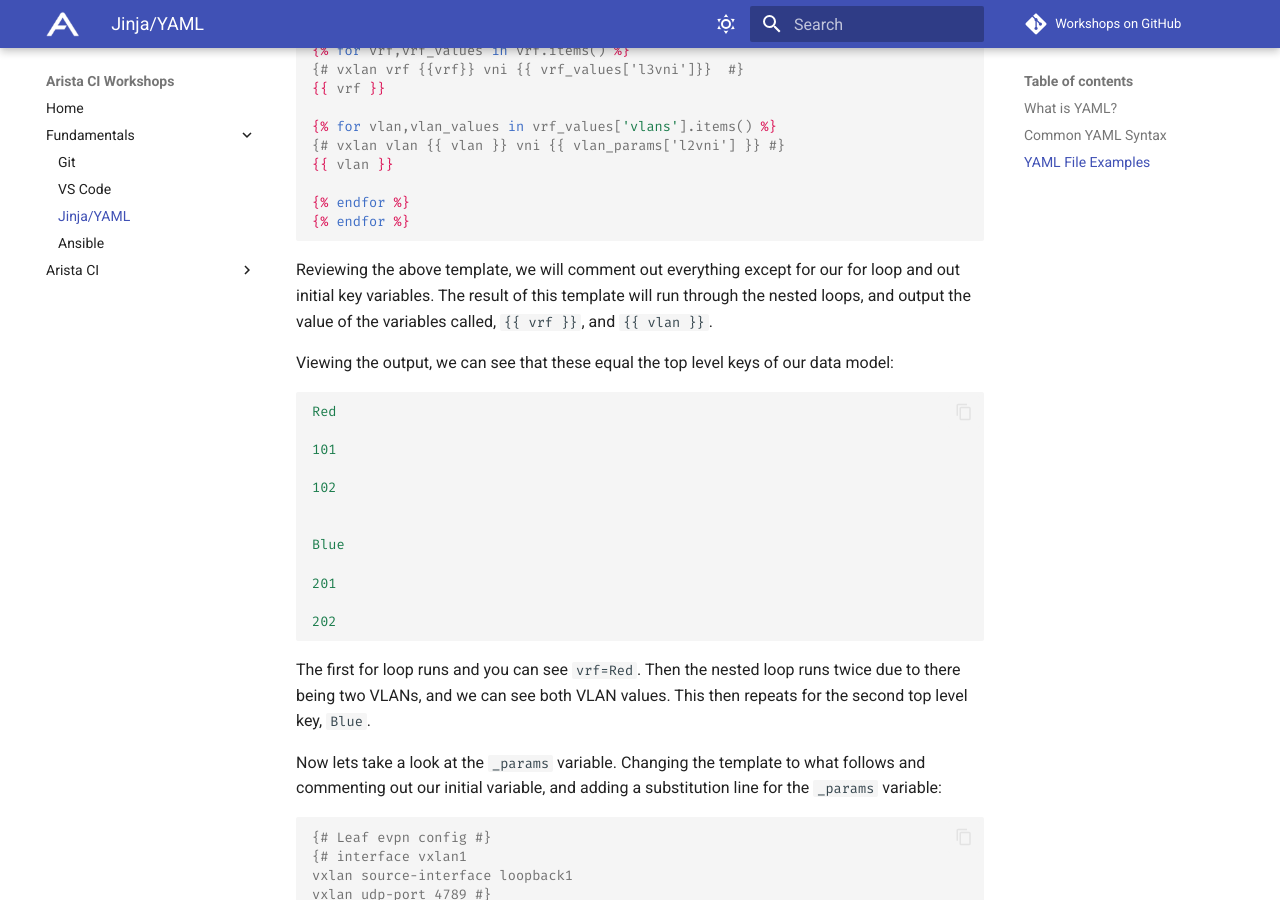
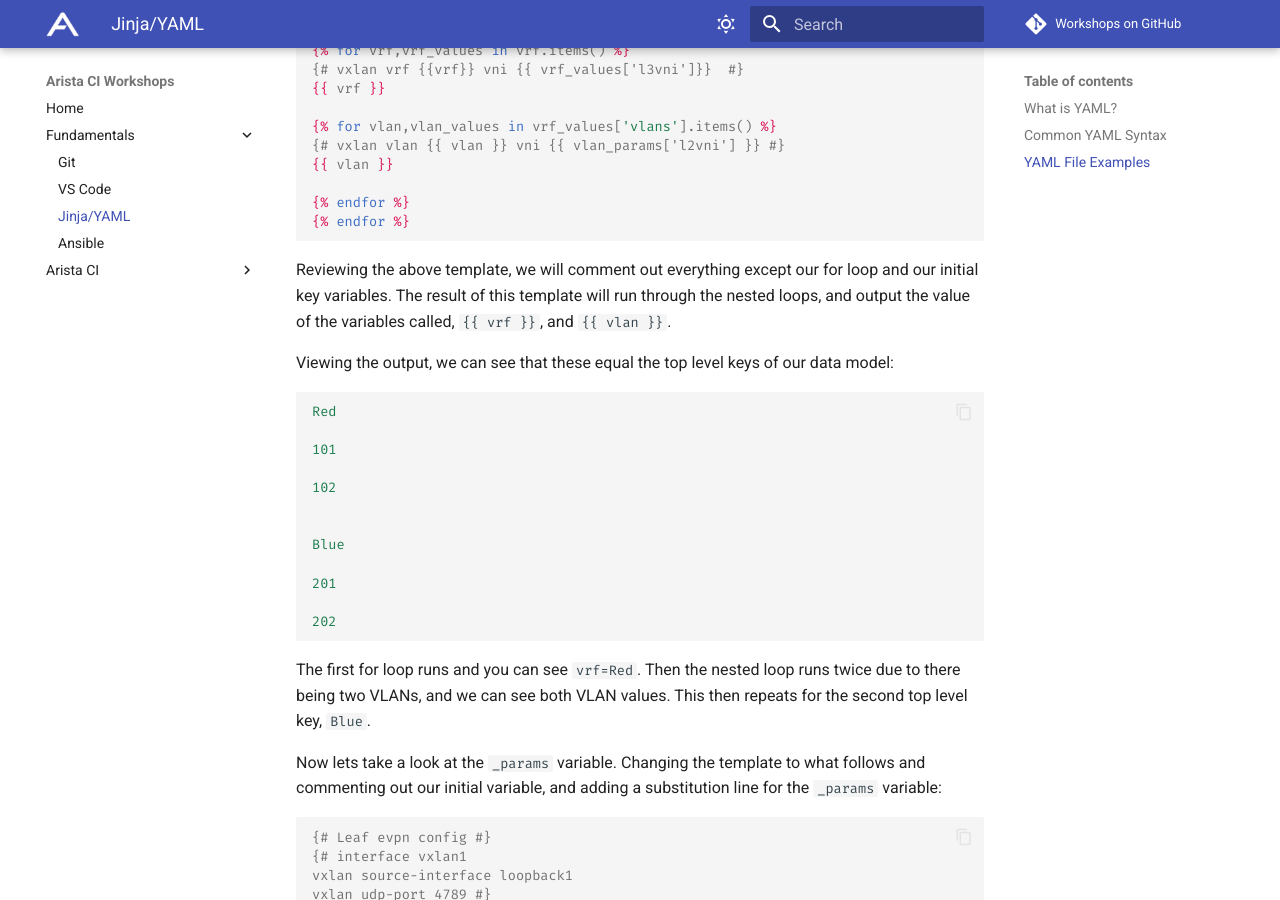
Before and after one commit to aristanetworks/avd-workshops, an MkDocs documentation site: the page built from workshops/jinja-yaml.md, in a window 1280 px wide and 900 px high, scrolled down 20046 px. Built offline with MkDocs 1.6.1 and Material for MkDocs 9.7.7, drawn with Linux system fonts in a browser that asks for light colours; emoji names are drawn with the system emoji font; comment, search, counter and statistics services are not loaded.

Commit message:
jinja-yaml - remove a for and change out to our
jinja-yaml - remove a for and change out to our

````diff
--- a/workshops/jinja-yaml.md
+++ b/workshops/jinja-yaml.md
@@ -965,7 +965,7 @@ vxlan udp-port 4789 #}
 {% endfor %}
 ```
 
-Reviewing the above template, we will comment out everything except for our for loop and out initial key variables. The result of this template will run through the nested loops, and output the value of the variables called, `{{ vrf }}`, and `{{ vlan }}`.
+Reviewing the above template, we will comment out everything except our for loop and our initial key variables. The result of this template will run through the nested loops, and output the value of the variables called, `{{ vrf }}`, and `{{ vlan }}`.
 
 Viewing the output, we can see that these equal the top level keys of our data model:
 
````
